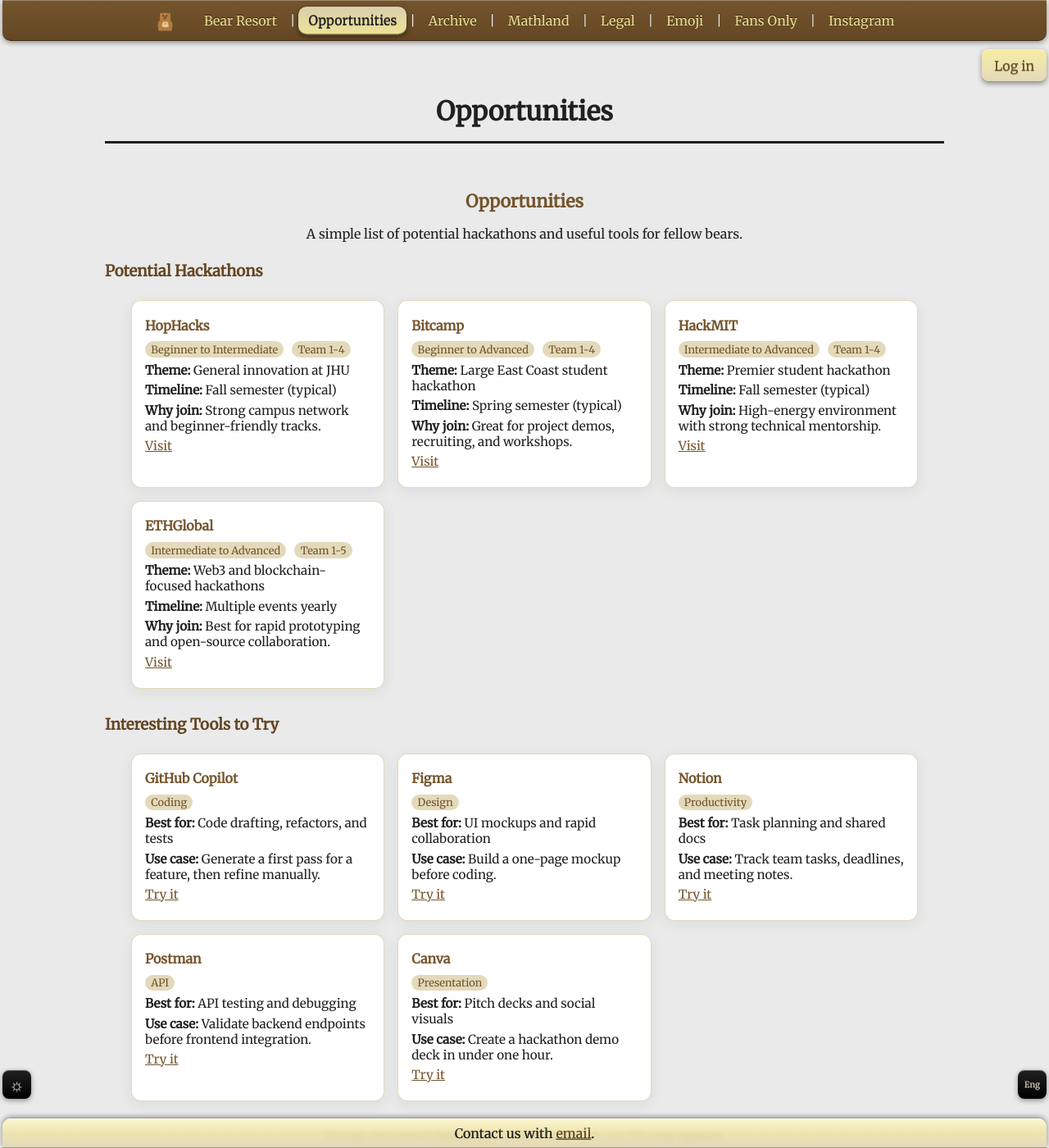
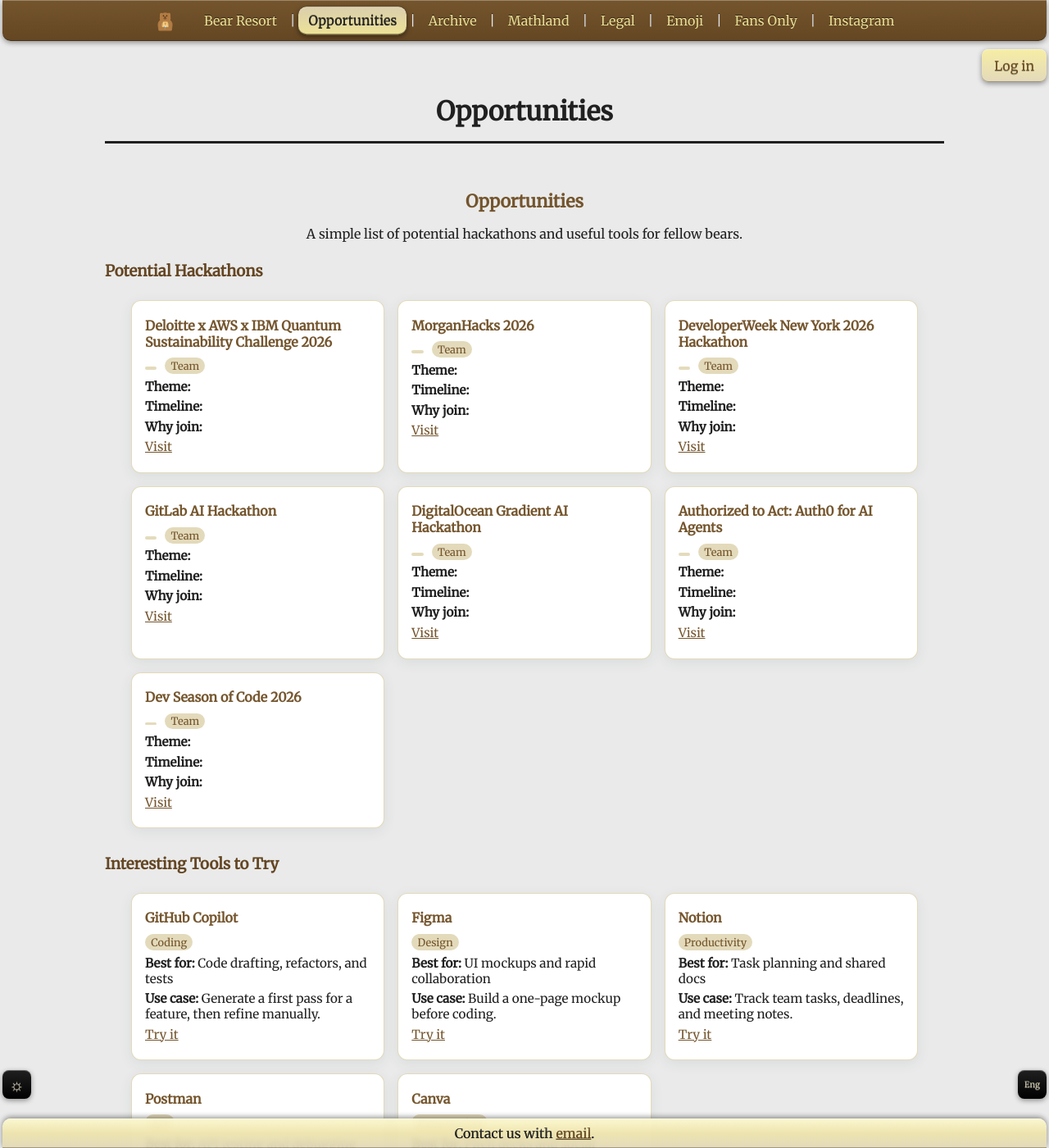
Before and after one commit to Bear-Resort/bear-resort.github.io, a Jekyll site: the page built from opportunities/index.md, in a window 1280 px wide and 1400 px high. Shown: the whole window at 82% size. Built offline with Jekyll 4.4.1, drawn with Linux system fonts in a browser that asks for light colours; our own code applies the rules of GitHub Pages for plain Markdown files; some of the changed lines change nothing that is shown.

Commit message:
Update opportunities.yml

```diff
--- a/_data/opportunities.yml
+++ b/_data/opportunities.yml
@@ -1,52 +1,112 @@
 hackathons:
-  - name: "HopHacks"
-    name_chn: "HopHacks 黑客松"
-    theme: "General innovation at JHU"
-    theme_chn: "JHU 综合创新"
-    timeline: "Fall semester (typical)"
-    timeline_chn: "通常在秋季学期"
-    team_size: "1-4"
-    level: "Beginner to Intermediate"
-    level_chn: "初级到中级"
-    why_join: "Strong campus network and beginner-friendly tracks."
-    why_join_chn: "校内资源强，设有新手友好赛道。"
-    link: "https://hophacks.com"
-  - name: "Bitcamp"
-    name_chn: "Bitcamp 黑客松"
-    theme: "Large East Coast student hackathon"
-    theme_chn: "东海岸大型学生黑客松"
-    timeline: "Spring semester (typical)"
-    timeline_chn: "通常在春季学期"
-    team_size: "1-4"
-    level: "Beginner to Advanced"
-    level_chn: "初级到高级"
-    why_join: "Great for project demos, recruiting, and workshops."
-    why_join_chn: "适合做项目展示、求职交流和参加工作坊。"
-    link: "https://bit.camp"
-  - name: "HackMIT"
-    name_chn: "HackMIT 黑客松"
-    theme: "Premier student hackathon"
-    theme_chn: "顶级学生黑客松"
-    timeline: "Fall semester (typical)"
-    timeline_chn: "通常在秋季学期"
-    team_size: "1-4"
-    level: "Intermediate to Advanced"
-    level_chn: "中级到高级"
-    why_join: "High-energy environment with strong technical mentorship."
-    why_join_chn: "技术氛围浓厚，导师支持强。"
-    link: "https://hackmit.org"
-  - name: "ETHGlobal"
-    name_chn: "ETHGlobal"
-    theme: "Web3 and blockchain-focused hackathons"
-    theme_chn: "Web3 与区块链主题"
-    timeline: "Multiple events yearly"
-    timeline_chn: "全年多场活动"
-    team_size: "1-5"
-    level: "Intermediate to Advanced"
-    level_chn: "中级到高级"
-    why_join: "Best for rapid prototyping and open-source collaboration."
-    why_join_chn: "适合快速原型和开源协作。"
-    link: "https://ethglobal.com/events"
+  - name: "Deloitte x AWS x IBM Quantum Sustainability Challenge 2026"
+    name_chn: "德勤 x AWS x IBM 量子可持续挑战赛 2026"
+    organizer: "Deloitte / AWS / IBM"
+    location: "Virtual challenge + finals in Boston, MA"
+    location_chn: "线上挑战 + 波士顿总决赛"
+    format: "Hybrid"
+    format_chn: "线上线下结合"
+    dates: "Mar 16 - Apr 10, 2026 (Finals: Jun 25, Boston)"
+    dates_chn: "2026年3月16日-4月10日（总决赛：6月25日，波士顿）"
+    start_date: "2026-03-16"
+    end_date: "2026-04-10"
+    status: "Open"
+    summary: "Quantum + sustainability challenge with student teams and finalist prizes."
+    link: "https://www.linkedin.com/events/742490091376865280/?viewAsMember=true"
+    rules_link: "https://www.deloitte.com/content/dam/assets-zone3/us/en/docs/services/consulting/2026/qsc-contest-rules.pdf"
+    source: "Flyer provided by user"
+
+  - name: "MorganHacks 2026"
+    name_chn: "MorganHacks 2026"
+    organizer: "Morgan State University"
+    location: "Baltimore, MD"
+    location_chn: "马里兰州巴尔的摩"
+    format: "In-person"
+    format_chn: "线下"
+    dates: "Apr 11 - 12, 2026"
+    dates_chn: "2026年4月11日-12日"
+    start_date: "2026-04-11"
+    end_date: "2026-04-12"
+    status: "Upcoming"
+    summary: "Two-day student hackathon near Hopkins with up to $15k in prizes."
+    link: "https://www.morganhacks.com/"
+    source: "Official site"
+
+  - name: "DeveloperWeek New York 2026 Hackathon"
+    name_chn: "DeveloperWeek 纽约 2026 黑客松"
+    organizer: "DevNetwork"
+    location: "TWA Hotel, NY + Online"
+    location_chn: "纽约 TWA Hotel + 线上"
+    format: "Hybrid"
+    format_chn: "线上线下结合"
+    dates: "May 25 - Jun 10, 2026 (In-person awards Jun 9-10)"
+    dates_chn: "2026年5月25日-6月10日（线下颁奖6月9-10日）"
+    start_date: "2026-05-25"
+    end_date: "2026-06-10"
+    status: "Submissions open soon"
+    summary: "Devpost-listed hybrid event with NY in-person finals and online participation."
+    link: "https://dwny-2026-hackathon.devpost.com/"
+    source: "Devpost"
+
+  - name: "GitLab AI Hackathon"
+    name_chn: "GitLab AI 黑客松"
+    organizer: "GitLab (Managed by Devpost)"
+    location: "Online"
+    location_chn: "线上"
+    format: "Online"
+    format_chn: "线上"
+    dates: "Deadline: Mar 25, 2026 @ 2:00 PM EDT"
+    dates_chn: "截止：2026年3月25日 下午2:00（EDT）"
+    start_date: "2026-03-25"
+    status: "Open"
+    summary: "Large AI-focused challenge with major cash prizes and global eligibility."
+    link: "https://gitlab.devpost.com/"
+    source: "Devpost"
+
+  - name: "DigitalOcean Gradient AI Hackathon"
+    name_chn: "DigitalOcean Gradient AI 黑客松"
+    organizer: "DigitalOcean (Managed by Devpost)"
+    location: "Online"
+    location_chn: "线上"
+    format: "Online"
+    format_chn: "线上"
+    dates: "Deadline: Mar 18, 2026 @ 5:00 PM EDT"
+    dates_chn: "截止：2026年3月18日 下午5:00（EDT）"
+    start_date: "2026-03-18"
+    status: "Open"
+    summary: "AI + cloud project sprint with strong participation and sponsor support."
+    link: "https://devpost.com/submit-to/28141-digitalocean-gradient-ai-hackathon/manage/submissions"
+    source: "Devpost"
+
+  - name: "Authorized to Act: Auth0 for AI Agents"
+    name_chn: "Auth0 for AI Agents 黑客松"
+    organizer: "Okta"
+    location: "Online"
+    location_chn: "线上"
+    format: "Online"
+    format_chn: "线上"
+    dates: "Deadline: Apr 6, 2026 @ 11:45 PM PDT"
+    dates_chn: "截止：2026年4月6日 晚11:45（PDT）"
+    start_date: "2026-04-06"
+    status: "Open"
+    summary: "Build agent-ready auth flows and AI-powered identity workflows."
+    link: "https://devpost.com/submit-to/28368-authorized-to-act-auth0-for-ai-agents/manage/submissions"
+    source: "Devpost"
+
+  - name: "Dev Season of Code 2026"
+    name_chn: "Dev Season of Code 2026"
+    organizer: "DSOC Official"
+    location: "Online"
+    location_chn: "线上"
+    format: "Online"
+    format_chn: "线上"
+    dates: "Deadline: Mar 15, 2026 @ 5:00 PM EDT"
+    dates_chn: "截止：2026年3月15日 下午5:00（EDT）"
+    start_date: "2026-03-15"
+    status: "Open"
+    summary: "Student-focused global build challenge with ML/AI and social-good tracks."
+    link: "https://dev-season-of-code.devpost.com/"
+    source: "Devpost"
 
 tools:
   - name: "GitHub Copilot"
@@ -94,3 +154,47 @@
     quick_use_case: "Create a hackathon demo deck in under one hour."
     quick_use_case_chn: "一小时内快速做出展示幻灯片。"
     link: "https://www.canva.com"
+
+calendar_events:
+  - title: "Dev Season of Code Deadline"
+    title_chn: "Dev Season of Code 截止"
+    start_date: "2026-03-15"
+    category: "deadline"
+  - title: "Deloitte Quantum Challenge Launch"
+    title_chn: "德勤量子挑战赛启动"
+    start_date: "2026-03-16"
+    category: "hackathon"
+  - title: "DigitalOcean Gradient AI Deadline"
+    title_chn: "DigitalOcean Gradient AI 截止"
+    start_date: "2026-03-18"
+    category: "deadline"
+  - title: "Resort Gathering"
+    title_chn: "Resort 聚会"
+    start_date: "2026-03-20"
+    category: "resort"
+  - title: "GitLab AI Hackathon Deadline"
+    title_chn: "GitLab AI 黑客松截止"
+    start_date: "2026-03-25"
+    category: "deadline"
+  - title: "Auth0 for AI Agents Deadline"
+    title_chn: "Auth0 for AI Agents 截止"
+    start_date: "2026-04-06"
+    category: "deadline"
+  - title: "Deloitte Challenge Submission Deadline"
+    title_chn: "德勤挑战赛提交截止"
+    start_date: "2026-04-10"
+    category: "deadline"
+  - title: "MorganHacks 2026"
+    title_chn: "MorganHacks 2026"
+    start_date: "2026-04-11"
+    end_date: "2026-04-12"
+    category: "hackathon"
+  - title: "DeveloperWeek New York 2026"
+    title_chn: "DeveloperWeek 纽约 2026"
+    start_date: "2026-05-25"
+    end_date: "2026-06-10"
+    category: "hackathon"
+  - title: "Deloitte Quantum Challenge Finals (Boston)"
+    title_chn: "德勤量子挑战赛总决赛（波士顿）"
+    start_date: "2026-06-25"
+    category: "hackathon"
```
